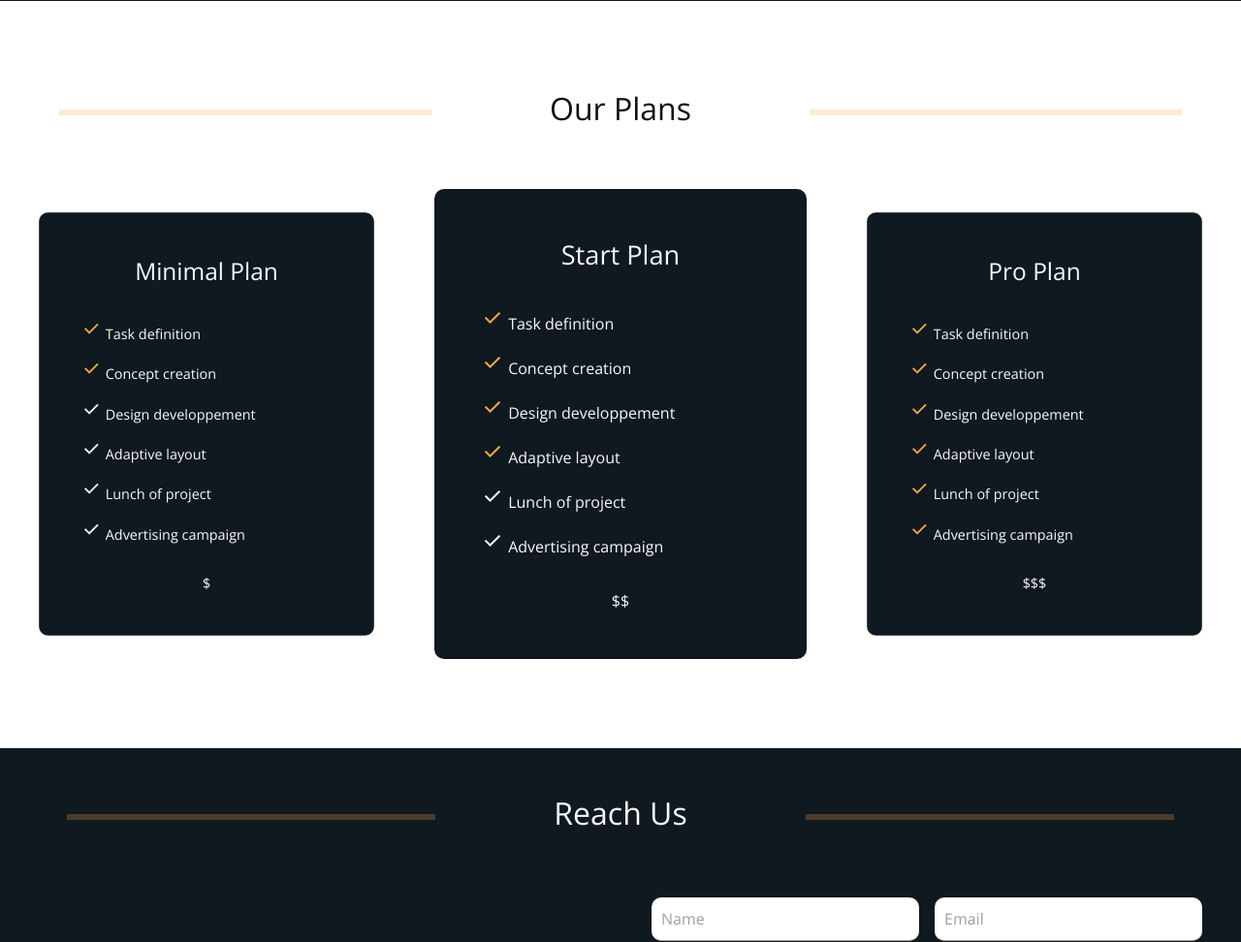
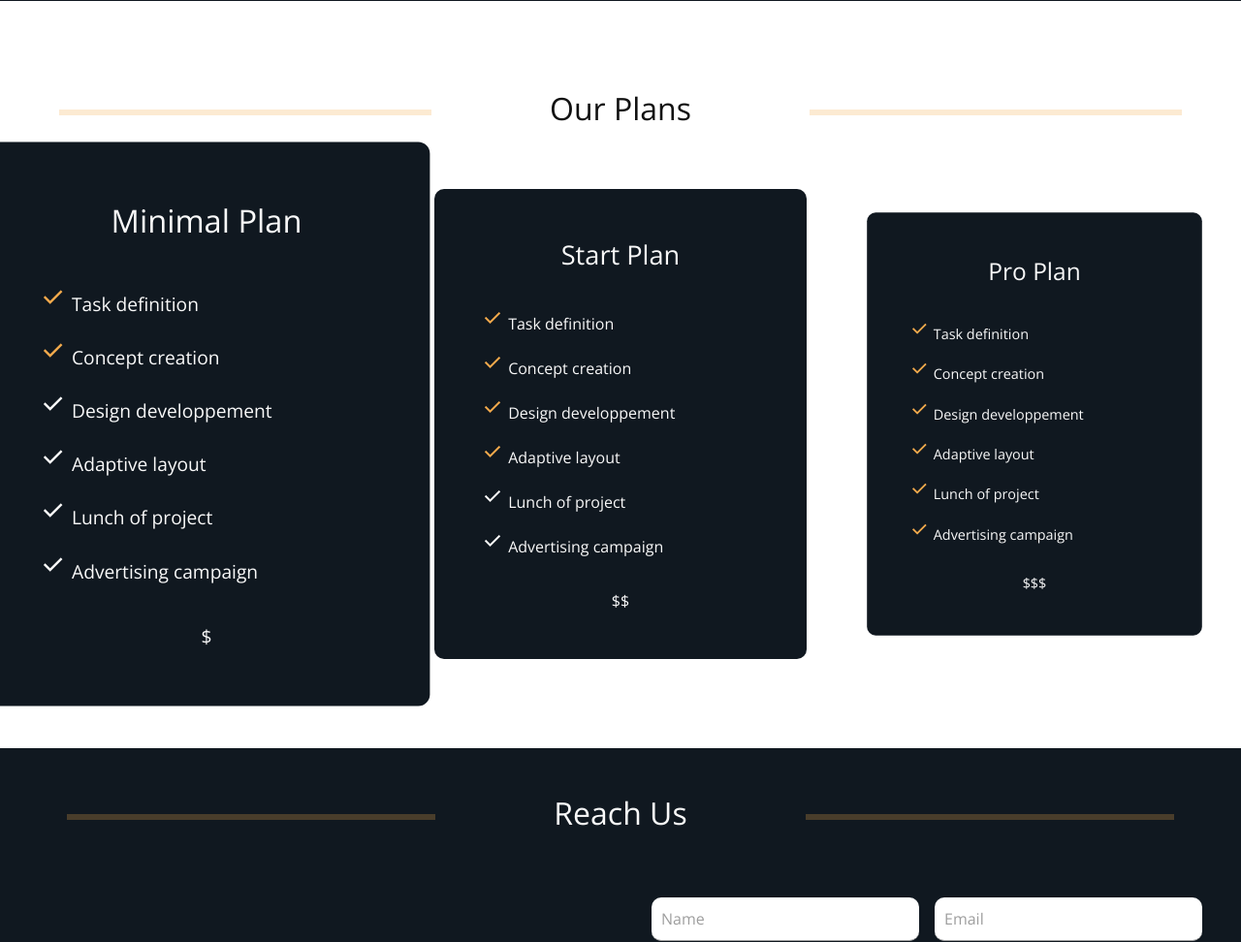
Before and after one commit to itsalivenger/Crem-Dev, a PHP site: page / in a window 1280 px wide, with the pointer over the restyled element. Shown: the part 5528-6500 px from the top of the page at 97% size. Run offline with PHP 8.4, Linux system fonts and the light colour scheme.

Commit message:
fixed some small issues

```diff
--- a/assets/styles/sixthSection.css
+++ b/assets/styles/sixthSection.css
@@ -27,9 +27,6 @@
     transition: all .4s ease;
 }
 
-.plans:hover{
-    transform: scale(1.2);
-}
 
 .plansList{
     display: flex;
@@ -48,6 +45,11 @@
 
 .plans:nth-child(1), .plans:nth-child(3), .plansMob:nth-child(1), .plansMob:nth-child(3){
     transform: scale(.9);
+}
+
+
+.plans:hover{
+    transform: scale(1.2);
 }
 
 .arrowsPlansContainer{
```
